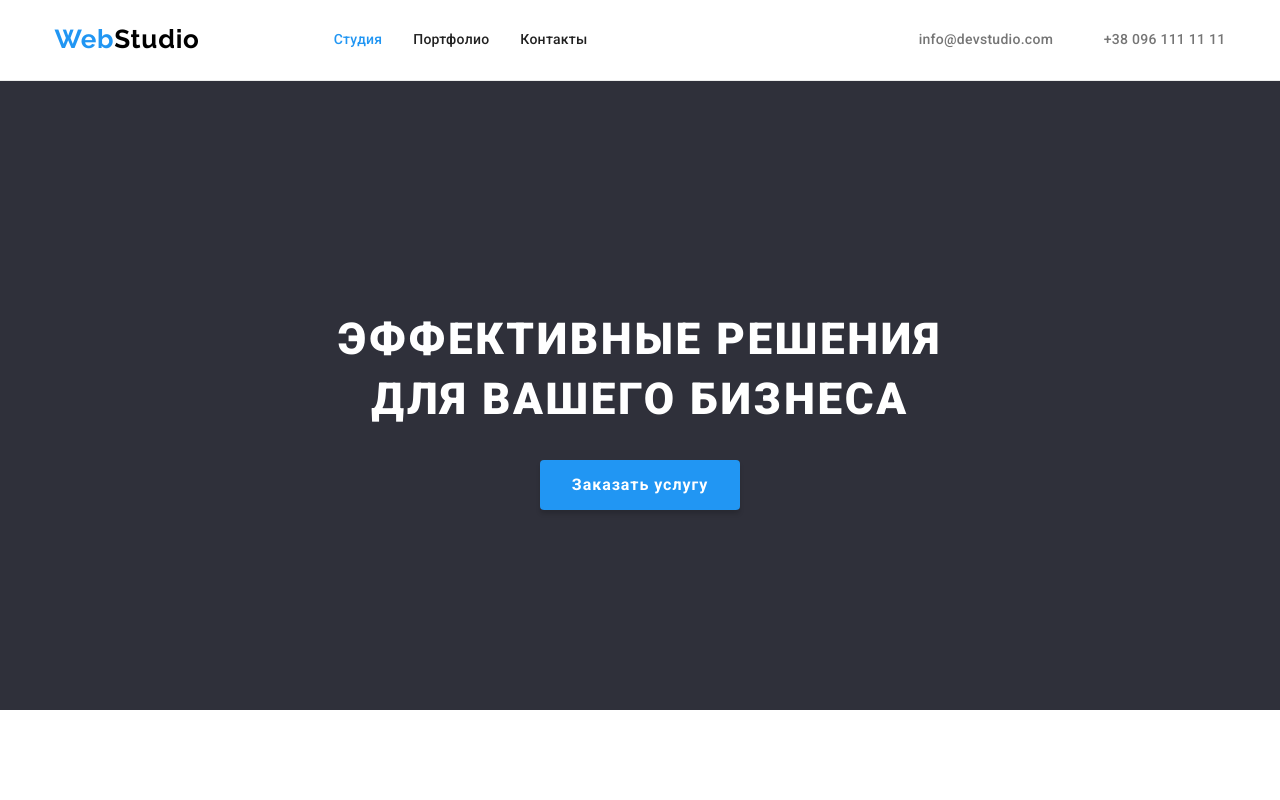
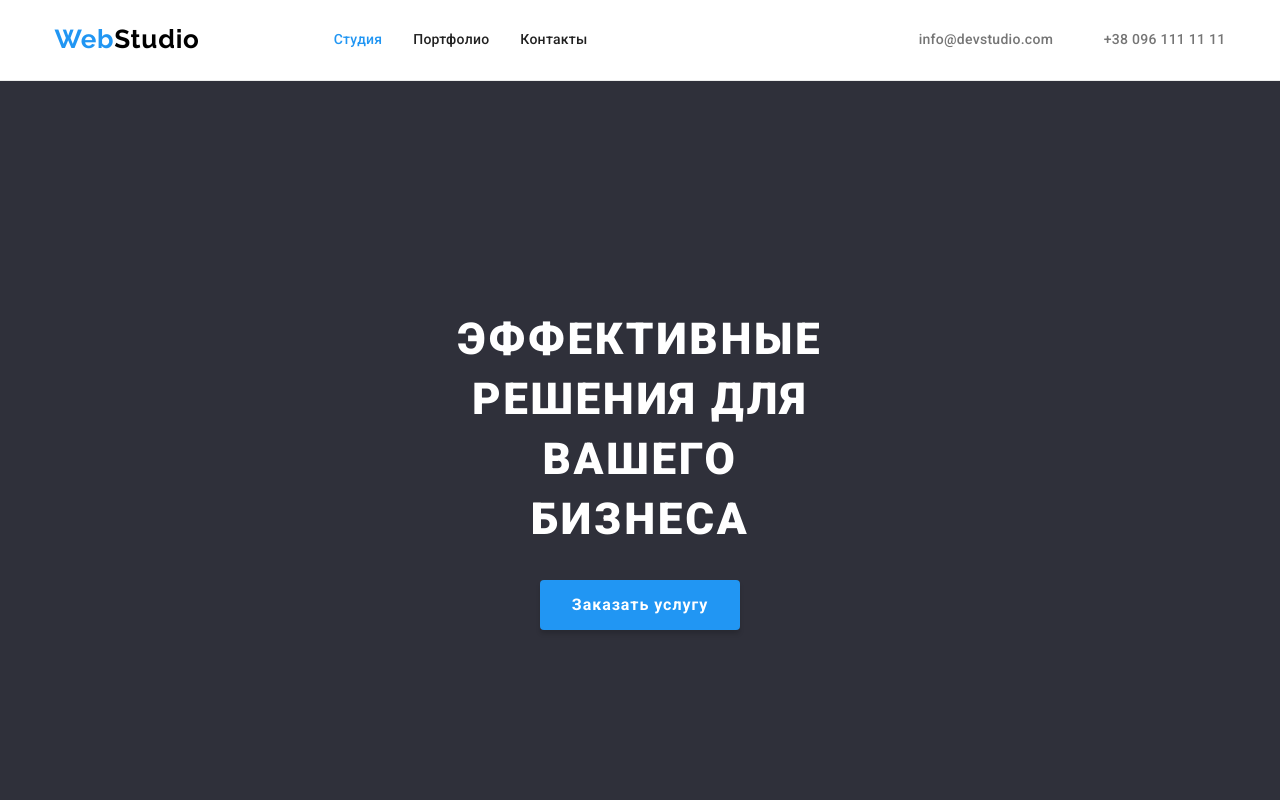
Before and after one commit to Fenix-PNG/goit-markup-hw-03, a plain HTML site: page index.html in a window 1280 px wide. Shown: the top 800 px of the page. Drawn offline with nearby package versions, Linux system fonts and the light colour scheme.

Commit message:
Add files via upload

```diff
--- a/css/styles.css
+++ b/css/styles.css
@@ -144,7 +144,6 @@ a[href="tel:+380961111111"] {
 }
 
 .hero-header {
-  white-space: pre;
   margin-bottom: 30px;
   font-weight: 900;
   font-size: 44px;
```
